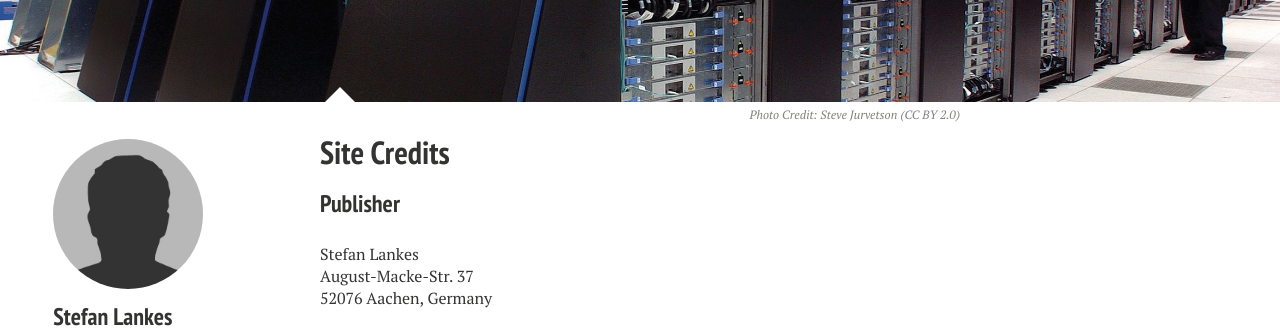
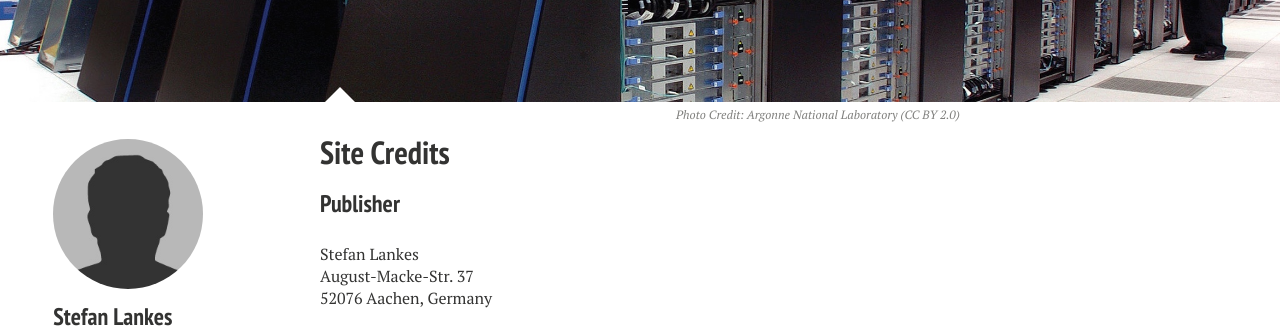
Before and after one commit to stlankes/stlankes.github.io, a Jekyll site: the page built from credits/index.md, in a window 1280 px wide. Shown: the part 337-665 px from the top of the page. Built offline with Jekyll 4.4.1, drawn with Linux system fonts in a browser that asks for light colours; nearby versions of some CDN libraries.

Commit message:
add correct credit link

```diff
--- a/credits/index.md
+++ b/credits/index.md
@@ -6,8 +6,8 @@ modified:
 excerpt:
 image:
   feature: blue_gene.jpg
-  credit: Steve Jurvetson (CC BY 2.0)
-  creditlink: https://www.flickr.com/photos/44124348109@N01/11210263
+  credit:  Argonne National Laboratory (CC BY 2.0)
+  creditlink: https://www.flickr.com/photos/35734278@N05/3323018571/
 ---
 
 ### Publisher
```
